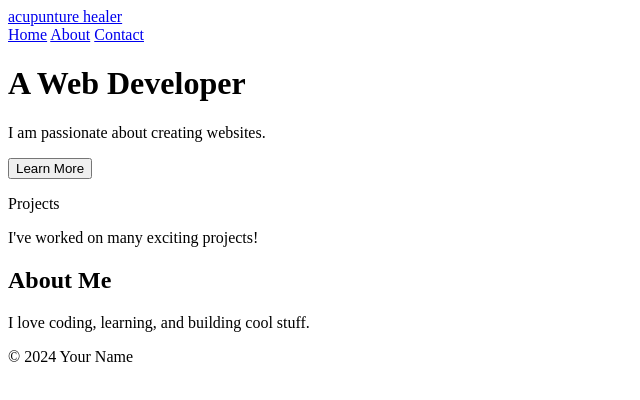
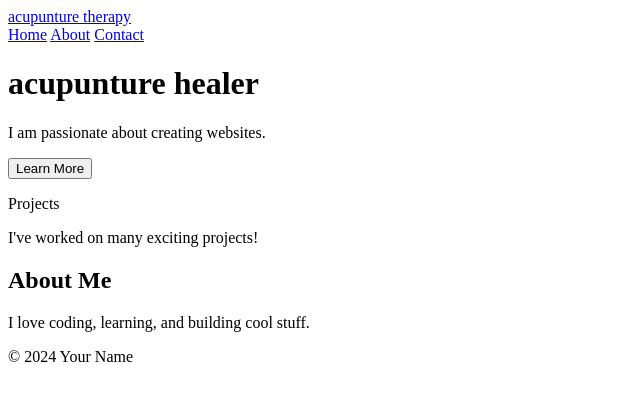
Before and after one commit to vivekpdgl/mywebsite, a plain HTML site: page index.html in a window 1280 px wide. Shown: the whole page, without its empty margins (0-640 px from the left). Drawn offline with Linux system fonts and the light colour scheme.

Commit message:
Update index.html

```diff
--- a/index.html
+++ b/index.html
@@ -8,7 +8,7 @@
 </head>
 <body>
     <header class="header">
-        <a href="#" class="logo">acupunture healer</a>
+        <a href="#" class="logo">acupunture therapy </a>
         <nav class="nav-items">
             <a href="#">Home</a>
             <a href="#">About</a>
@@ -18,7 +18,7 @@
 
     <main>
         <div class="intro">
-            <h1>A Web Developer</h1>
+            <h1>acupunture healer</h1>
             <p>I am passionate about creating websites.</p>
             <button>Learn More</button>
         </div>
```
